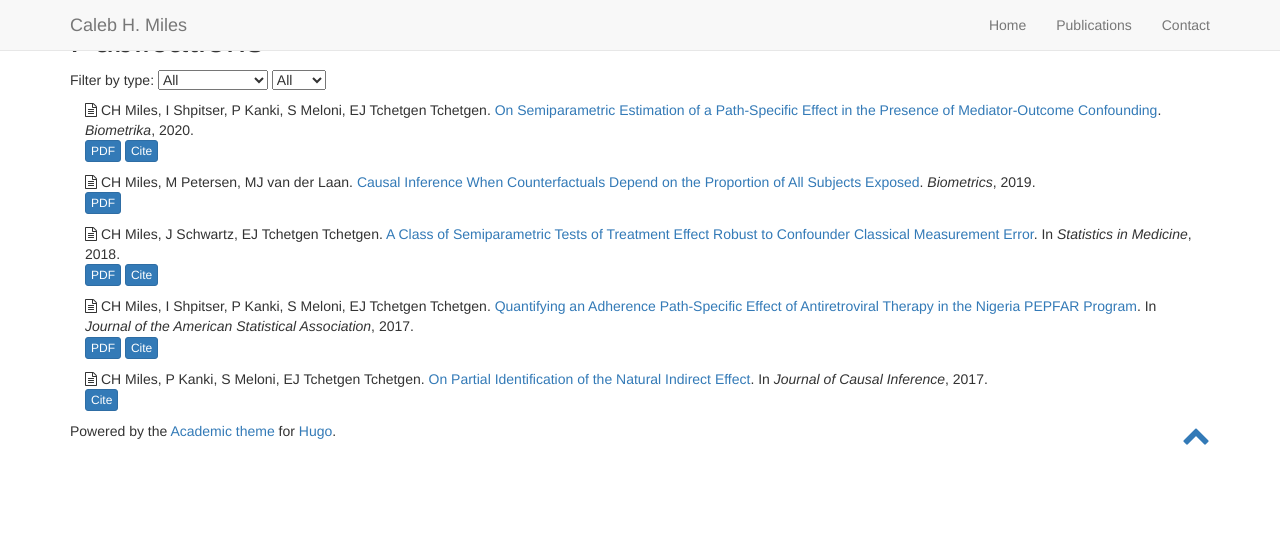
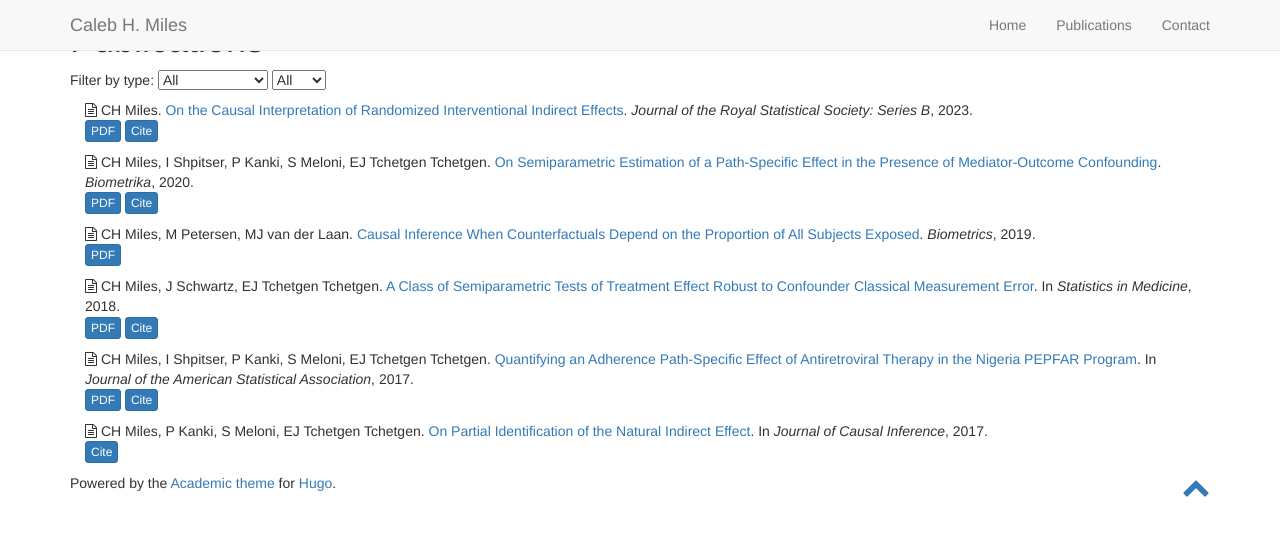
Before and after one commit to calebhmiles/calebhmiles.github.io, a Jekyll site: the page publication/index.html, which Jekyll copies as it is, in a window 1280 px wide. Shown: the top 536 px of the page. Built offline with Jekyll 4.4.1, drawn with Linux system fonts in a browser that asks for light colours; nearby versions of some CDN libraries; a style sheet for code colours, icons or effects is not loaded.

Commit message:
Update index.html

```diff
--- a/publication/index.html
+++ b/publication/index.html
@@ -203,6 +203,10 @@
 
 
 
+          <option value=".year-2023">
+            2023
+          </option>
+
           <option value=".year-2020">
             2020
           </option>
@@ -224,6 +228,54 @@
       </p>
 
       <div id="container-publications">
+
+
+
+
+
+
+        <div class="grid-sizer col-md-12 isotope-item pubtype-2 year-2023">
+
+            <div class="pub-list-item" style="margin-bottom: 1rem" itemscope itemtype="http://schema.org/CreativeWork">
+  <i class="fa fa-file-text-o pub-icon" aria-hidden="true"></i>
+  <span itemprop="author">
+    CH Miles</span>.
+  <a href="https://calebhmiles.github.io/publication/nier/" itemprop="name">On the Causal Interpretation of Randomized Interventional Indirect Effects</a>.
+  <em>Journal of the Royal Statistical Society: Series B</em>,
+  2023.
+  <p>
+
+
+
+
+<a class="btn btn-primary btn-outline btn-xs" href="https://arxiv.org/abs/2203.00245.pdf" target="_blank" rel="noopener">
+  PDF
+</a>
+
+
+
+
+<button type="button" class="btn btn-primary btn-outline btn-xs js-cite-modal"
+        data-filename="/files/citations/nier.bib">
+  Cite
+</button>
+
+
+
+
+
+
+
+
+
+
+
+</p>
+</div>
+
+
+        </div>
+
 
 
 
```
